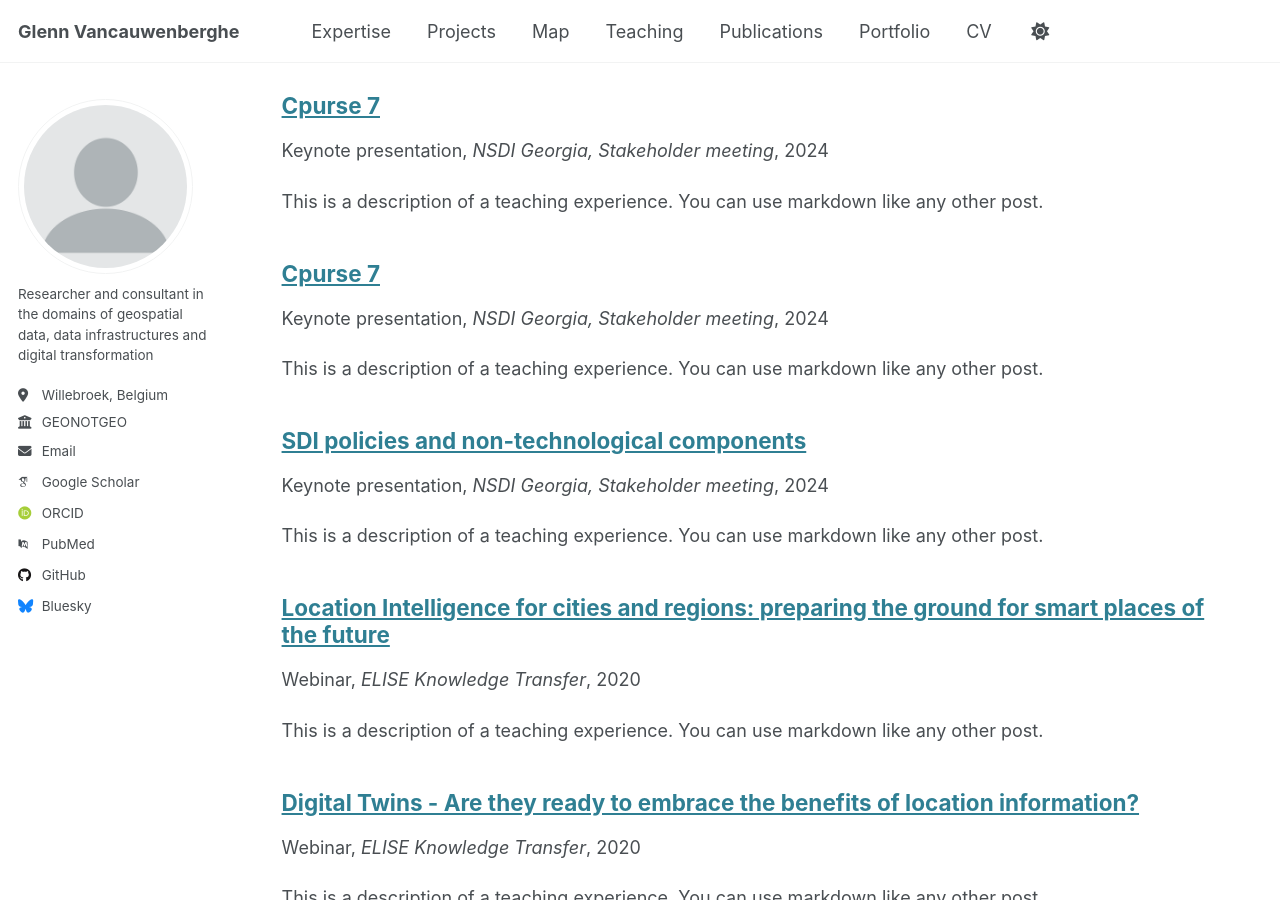
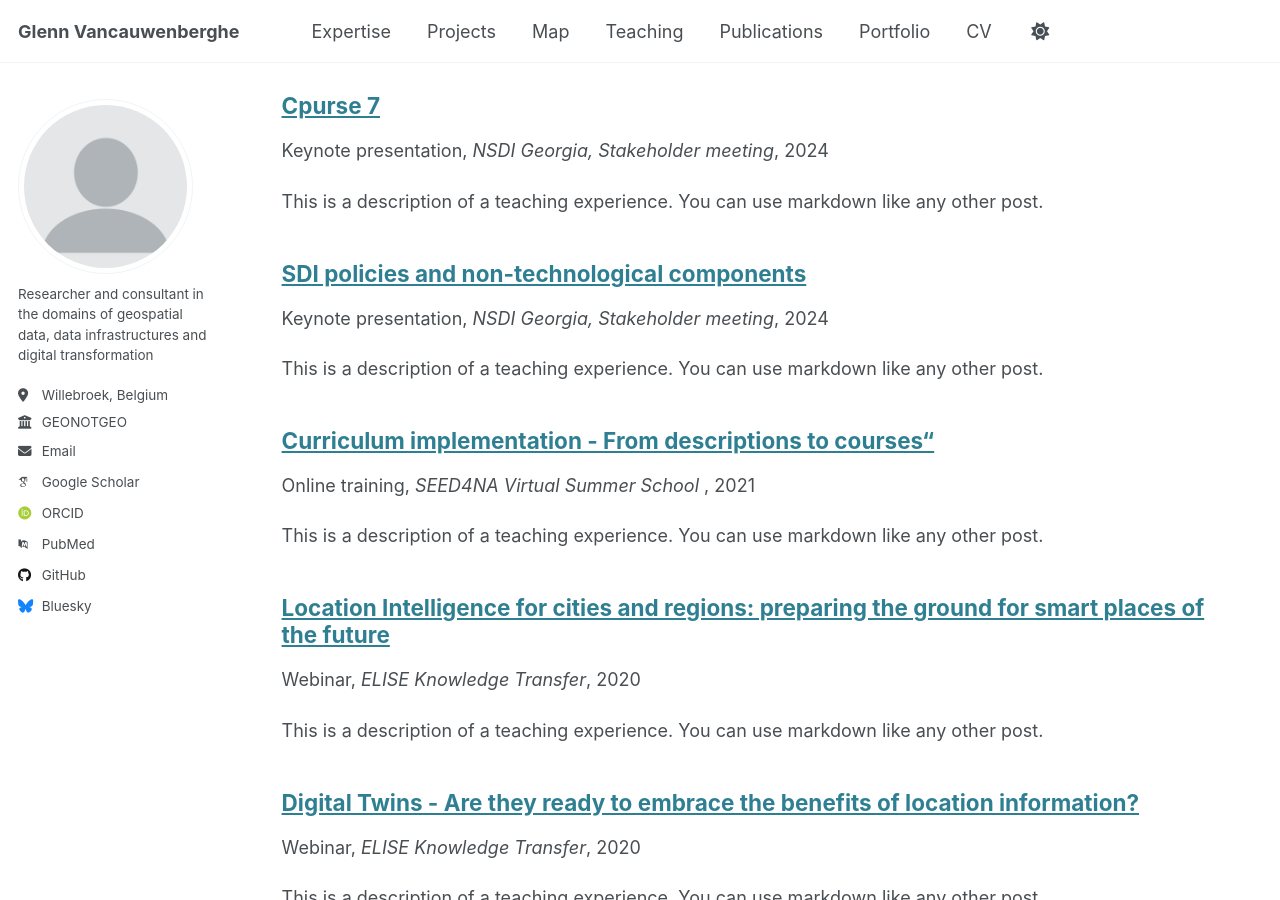
Before and after one commit to GVancauwenberghe/gvancauwenberghe.github.io, a Jekyll site: the page built from _pages/teaching.html, in a window 1280 px wide and 900 px high, scrolled down 1419 px. Built offline with Jekyll 4.4.1, drawn with Linux system fonts in a browser that asks for light colours; some web fonts are replaced.

Commit message:
Update teaching-15.md

```diff
--- a/_teaching/teaching-15.md
+++ b/_teaching/teaching-15.md
@@ -1,11 +1,11 @@
 ---
-title: "Cpurse 7"
+title: "Curriculum implementation - From descriptions to courses“"
 collection: teaching
-type: "Keynote presentation"
-permalink: /teaching/teaching-2
-venue: "NSDI Georgia, Stakeholder meeting"
-date: 2024-11-27
-location: "Tblisi, Georgia"
+type: "Online training"
+permalink: /teaching/teaching-15
+venue: "SEED4NA Virtual Summer School "
+date: 2021-05-27
+location: "Online"
 ---
 
 This is a description of a teaching experience. You can use markdown like any other post.
```
